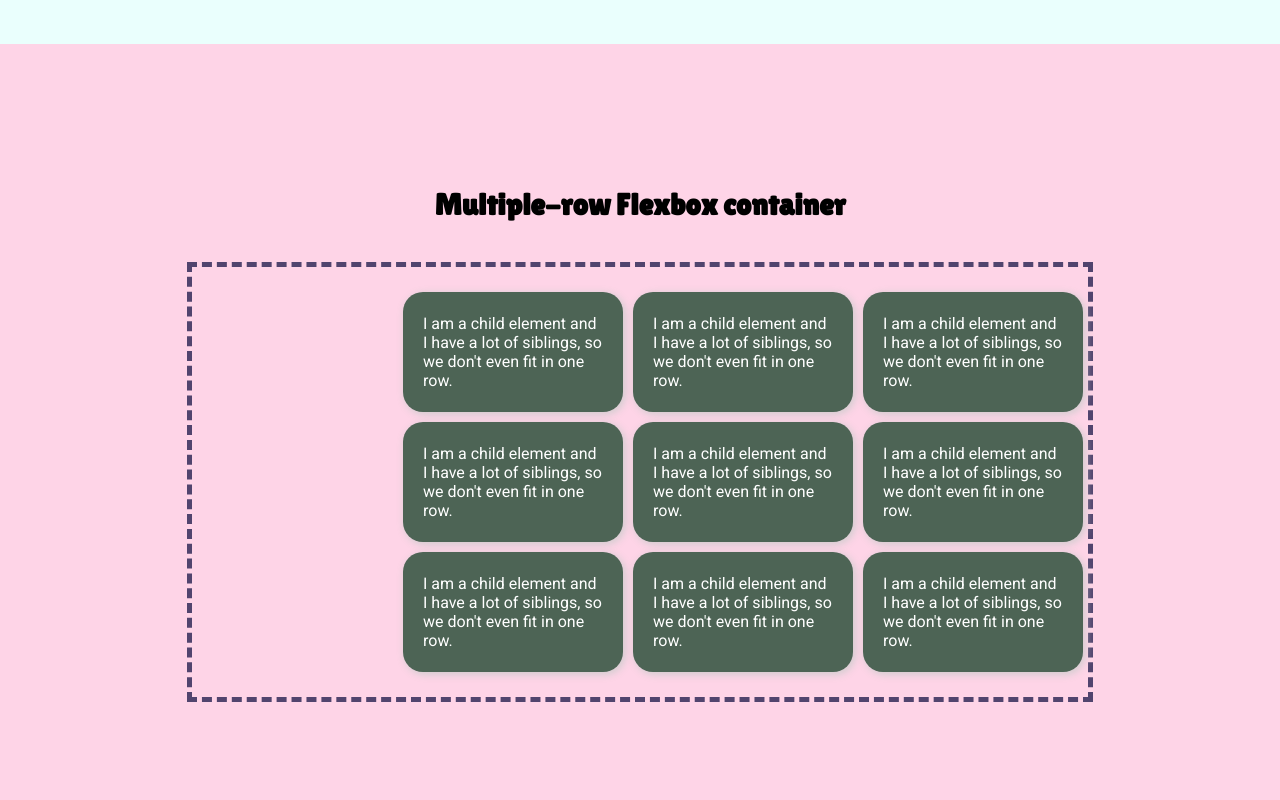
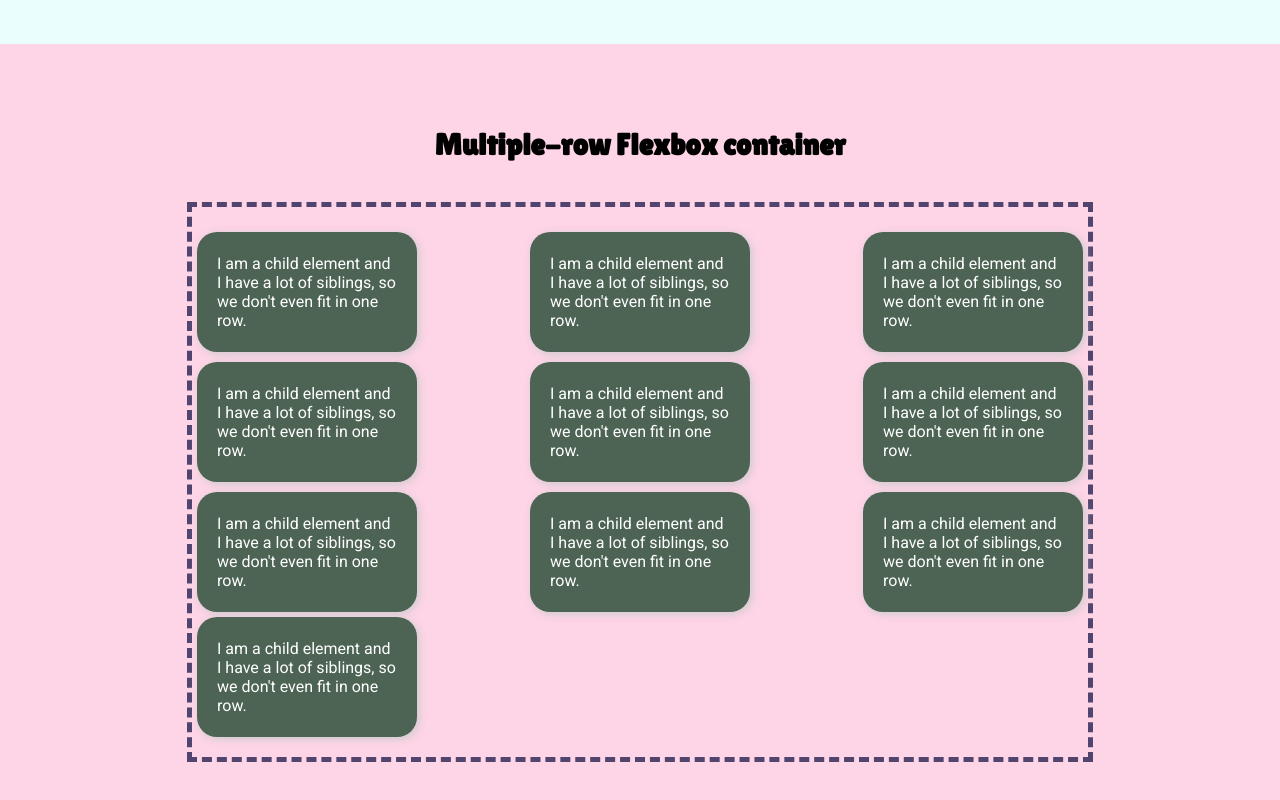
Before and after one commit to qendresaskenderi/Flexbox-Homeworks, a plain HTML site: page index.html in a window 1280 px wide. Shown: the part 756-1556 px from the top of the page. Drawn offline with Linux system fonts and the light colour scheme.

Commit message:
Flexbox - Homework2

```diff
--- a/index.css
+++ b/index.css
@@ -58,10 +58,17 @@ h2 {
 
 .large {
 	border: 5px dashed #51446e;
+	/*     detyra 1
 	justify-content: flex-end;
 	flex-wrap: wrap-reverse;
-	align-content: flex-start;
+	align-content: flex-start;*/
+
+	/*--detyra 2--*/
+	flex-wrap: wrap;
+	justify-content: space-between;
+	align-content: space-between;
 	min-height: 40%;
+
 }
 
 .long {
--- a/index.html
+++ b/index.html
@@ -31,8 +31,8 @@
 			<div class="flexbox__element long">I am a child element and I have a lot of siblings, so we don't even fit in one row.</div>
 			<div class="flexbox__element long">I am a child element and I have a lot of siblings, so we don't even fit in one row.</div>
 			<div class="flexbox__element long">I am a child element and I have a lot of siblings, so we don't even fit in one row.</div>
-			<!--<div class="flexbox__element long last">I am a child element and I have a lot of siblings, so we don't even fit in one row.</div>
-			-->
+			<div class="flexbox__element long last">I am a child element and I have a lot of siblings, so we don't even fit in one row.</div>
+
 		</div>
 	</div>
 </body>
```
